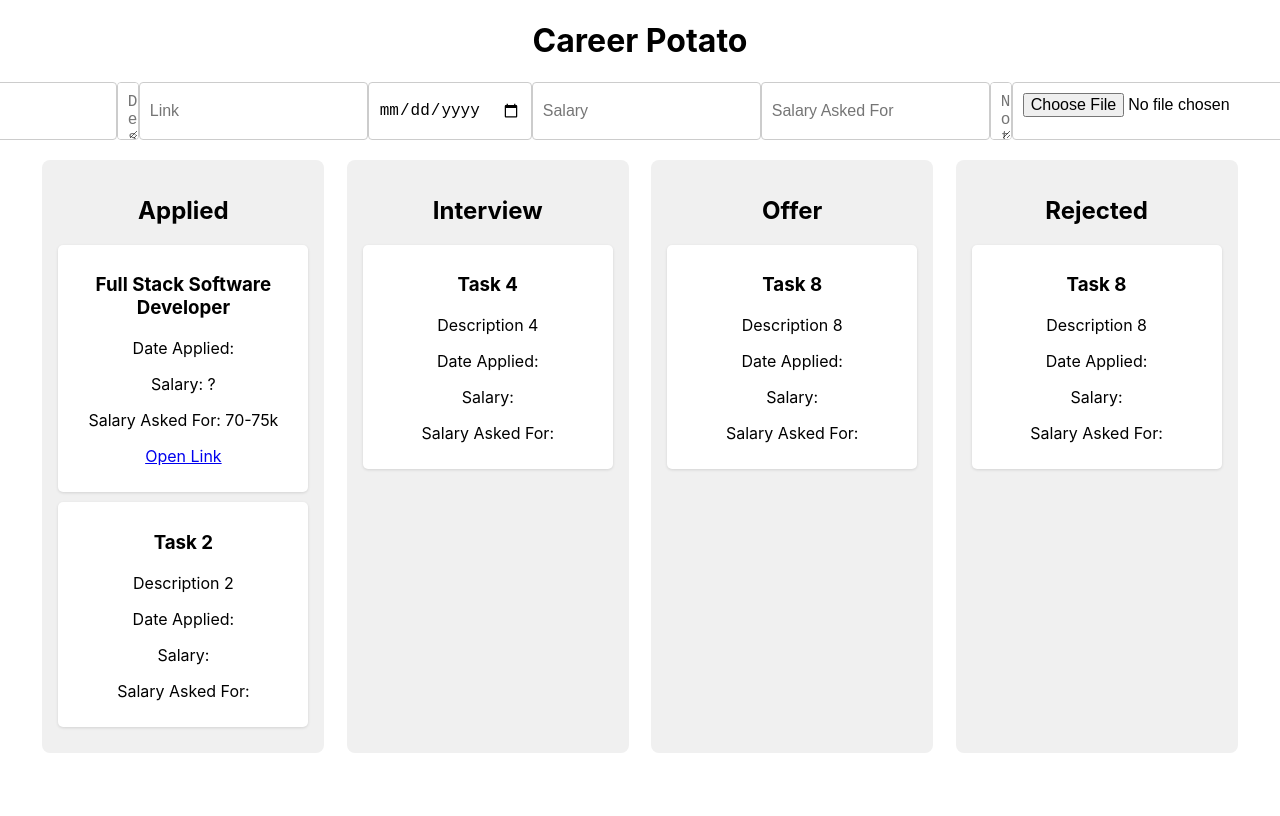
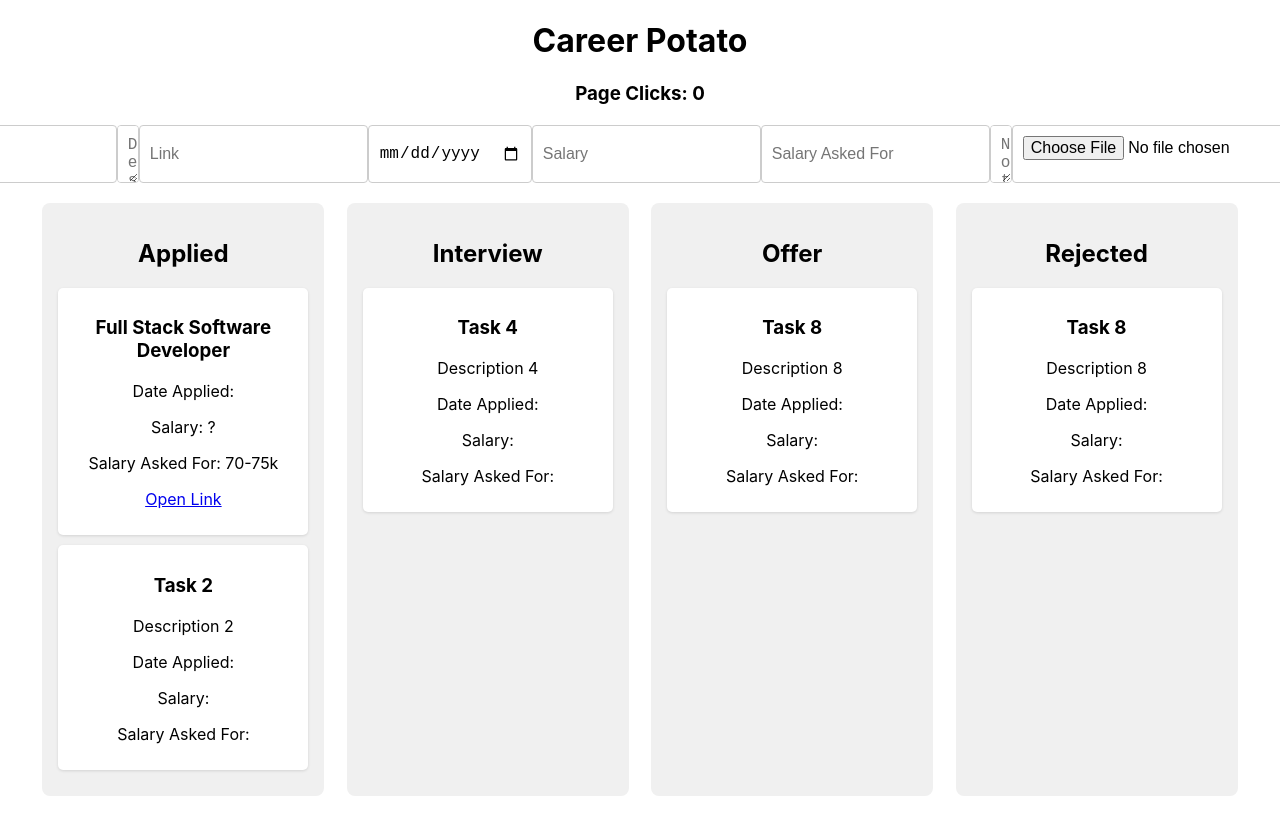
Before and after one commit to MariaRagone/career-potato, a React (Create React App) app: page / in a window 1280 px wide. Shown: the top 816 px of the page. Built offline with nearby package versions, Linux system fonts and the light colour scheme.

Commit message:
added a click counter

```diff
--- a/src/App.js
+++ b/src/App.js
@@ -1,10 +1,12 @@
 import "./styles/App.css";
 import Board from "./components/Board";
+import ClickCounter from "./components/ClickCounter";
 
 function App(props) {
   return (
     <div className="App">
       <h1>Career Potato</h1>
+      <ClickCounter />
       <Board />
     </div>
   );
--- /dev/null
+++ b/src/components/ClickCounter.jsx
@@ -0,0 +1,18 @@
+import React, { useState, useEffect } from "react";
+
+function ClickCounter() {
+  const [clickCount, setClickCount] = useState(0);
+
+  const increment = () => setClickCount((prev) => prev + 1);
+  //   console.log({ clickCount });
+  useEffect(() => {
+    document.addEventListener("mousedown", increment);
+    return () => {
+      document.removeEventListener("mousedown", increment);
+    };
+  });
+
+  return <h3>Page Clicks: {clickCount}</h3>;
+}
+
+export default ClickCounter;
```
